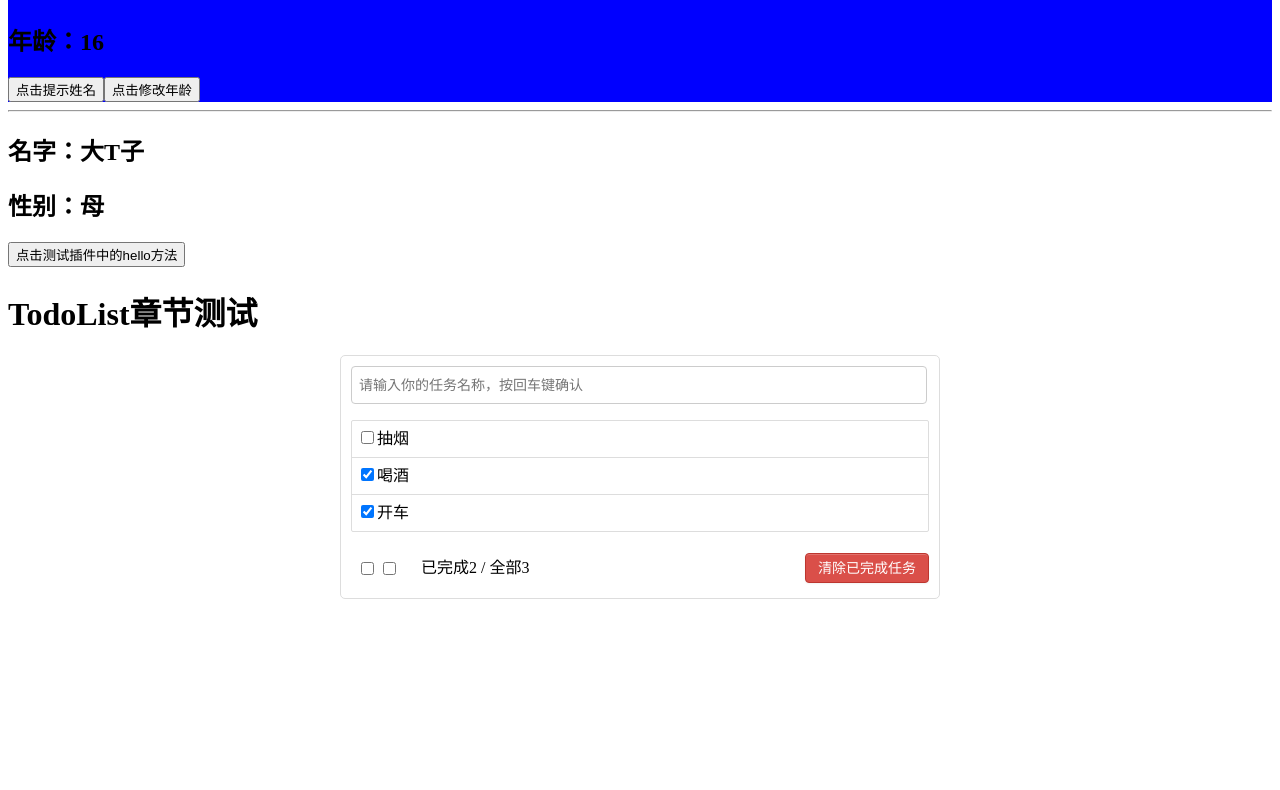
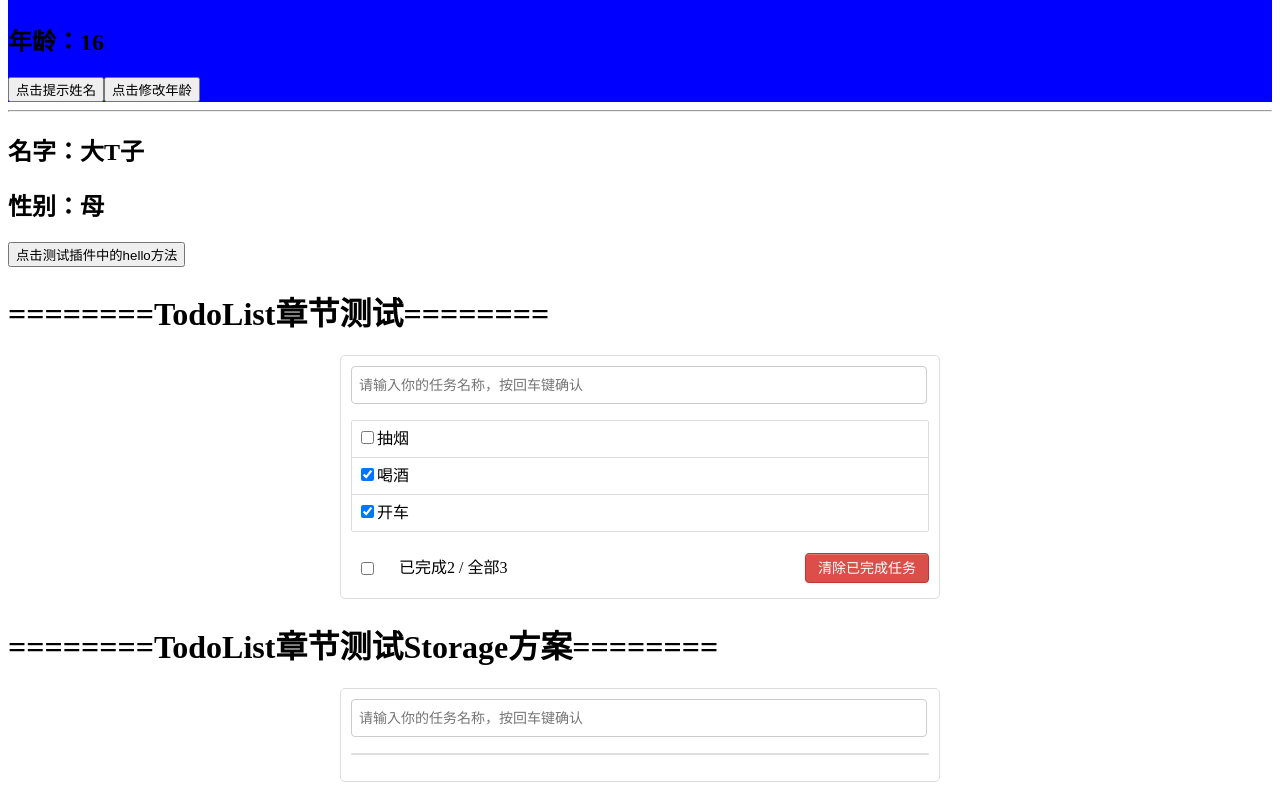
Before and after one commit to wangyunxizhe/MyVue, a Vue app in the folder wy_vue_cli/: page / in a window 1280 px wide. Shown: the part 916-1706 px from the top of the page. Before the commit the page ends 1523 px from the top, so only its background shows below. Built offline with nearby package versions, Linux system fonts and the light colour scheme.

Commit message:
todoList案例Storage本地存储解决方案

```diff
--- /dev/null
+++ b/wy_vue_cli/src/AppTodoListStorage.vue
@@ -0,0 +1,138 @@
+<!--
+    todo list案例“本地存储”解决方案
+
+    用于汇总所有关于 “todoList章节” 的组件。
+    练习需要才这样写，正常工作中该层目录只会存在一个“App.vue”，用于管理所有的组件
+-->
+
+<template>
+<div id="root">
+    <div class="todo-container">
+        <div class="todo-wrap">
+            <!-- 将“addTodo函数”传给MyHeader组件 -->
+            <MyHeader :addTodo="addTodo" />
+            <!-- 将“todos数组”传给MyList组件 -->
+            <MyList :todos="todos" :checkTodo="checkTodo" :delTodo="delTodo" />
+            <MyFooter :todos="todos" :checkAllTodo="checkAllTodo" :clearAllTodo="clearAllTodo" />
+        </div>
+    </div>
+</div>
+</template>
+
+<script>
+// 引入todoList章节相关组件
+import MyHeader from './components/todo_list/MyHeader.vue'
+import MyList from './components/todo_list/MyList.vue' //因为Item组件是List组件的子组件，所以这里只需引入List组件即可
+import MyFooter from './components/todo_list/MyFooter.vue'
+
+//vc实例对象
+export default {
+    name: "AppTodoListStorage",
+    components: {
+        MyHeader: MyHeader,
+        MyList: MyList,
+        MyFooter: MyFooter
+    },
+    data() {
+        return {
+            //由于todos是MyHeader组件和MyFooter组件都在使用，所以放在APP中（状态提升）
+            //当JSON.parse(localStorage.getItem('todos'))为null时（第一次在浏览器启动项目）返回空数组
+            todos: JSON.parse(localStorage.getItem('todos')) || []
+        }
+    },
+    methods: {
+        //函数作用：添加一个todo
+        addTodo(todo) {
+            console.log('AppTodoListStorage组件收到了数据：', todo)
+            //处理业务：将收到的todos单个对象，添加到todos数组头部中
+            this.todos.unshift(todo)
+        },
+        //函数作用：勾选or取消勾选一个todo
+        checkTodo(id) {
+            this.todos.forEach((todo) => {
+                if (todo.id === id) {
+                    //将对应id todo对象的done值取反
+                    todo.done = !todo.done
+                }
+            })
+        },
+        //函数作用：删除一个todo
+        delTodo(id) {
+            this.todos = this.todos.filter((todo) => {
+                return todo.id !== id
+            })
+        },
+        //函数作用：footer中的全选 or 取消全选
+        checkAllTodo(done) {
+            this.todos.forEach((todo) => {
+                todo.done = done
+            })
+        },
+        //函数作用：清除所有已经完成的todo
+        clearAllTodo() {
+            this.todos = this.todos.filter((todo) => {
+                return !todo.done
+            })
+        }
+    },
+    watch: {
+        //这里的需求需要使用“深度监视”写法，因为需要监视到数组里对象的属性变化，简写形式无法完成需求
+        /* todos(value) {
+            localStorage.setItem('todos', JSON.stringify(value))
+        } */
+        todos: {
+            //开启“深度监视”
+            deep: true,
+            handler(value) {
+                localStorage.setItem('todos', JSON.stringify(value))
+            }
+        }
+    }
+}
+</script>
+
+<style>
+/*base*/
+body {
+    background: #fff;
+}
+
+.btn {
+    display: inline-block;
+    padding: 4px 12px;
+    margin-bottom: 0;
+    font-size: 14px;
+    line-height: 20px;
+    text-align: center;
+    vertical-align: middle;
+    cursor: pointer;
+    box-shadow: inset 0 1px 0 rgba(255, 255, 255, 0.2), 0 1px 2px rgba(0, 0, 0, 0.05);
+    border-radius: 4px;
+}
+
+.btn-danger {
+    color: #fff;
+    background-color: #da4f49;
+    border: 1px solid #bd362f;
+}
+
+.btn-danger:hover {
+    color: #fff;
+    background-color: #bd362f;
+}
+
+.btn:focus {
+    outline: none;
+}
+
+.todo-container {
+    width: 600px;
+    margin: 0 auto;
+}
+
+.todo-container .todo-wrap {
+    padding: 10px;
+    border: 1px solid #ddd;
+    border-radius: 5px;
+}
+</style>
--- a/wy_vue_cli/src/components/todo_list/MyFooter.vue
+++ b/wy_vue_cli/src/components/todo_list/MyFooter.vue
@@ -4,7 +4,7 @@
         <!-- checkAll 的写法一 -->
         <input type="checkbox" :checked="isAll" @change="checkAll" />
         <!-- checkAll 的写法二（使用完整写法的计算属性实现） -->
-        <input type="checkbox" v-model="isAll" />
+        <!-- <input type="checkbox" v-model="isAll" /> -->
     </label>
     <span>
         <span>已完成{{doneTotal}}</span> / 全部{{total}}
--- a/wy_vue_cli/src/main.js
+++ b/wy_vue_cli/src/main.js
@@ -21,6 +21,7 @@ import App from './App.vue'
 import plugins from './plugins'
 //引入TodoList章节的组件
 import AppTodoList from './AppTodoList.vue'
+import AppTodoListStorage from './AppTodoListStorage.vue'
 
 //关闭Vue的生产提示
 Vue.config.productionTip = false
@@ -40,13 +41,16 @@ new Vue({
   template: `
     <div>
       <App></App>
-      <h1>TodoList章节测试</h1>
+      <h1>========TodoList章节测试========</h1>
       <AppTodoList></AppTodoList>
+      <h1>========TodoList章节测试Storage方案========</h1>
+      <AppTodoListStorage></AppTodoListStorage>
     </div>
     `,
   components: {
     App: App,
     //只是为了方便练习，正常工作中main.js中只会引入App这一个组件
-    AppTodoList: AppTodoList
+    AppTodoList: AppTodoList,
+    AppTodoListStorage: AppTodoListStorage
   }
 })
```
Also changed, not shown: wy_vue_cli/01_浏览器本地存储/localStorage.html (added, +49 -0 lines), wy_vue_cli/01_浏览器本地存储/sessionStorage.html (added, +49 -0 lines).
